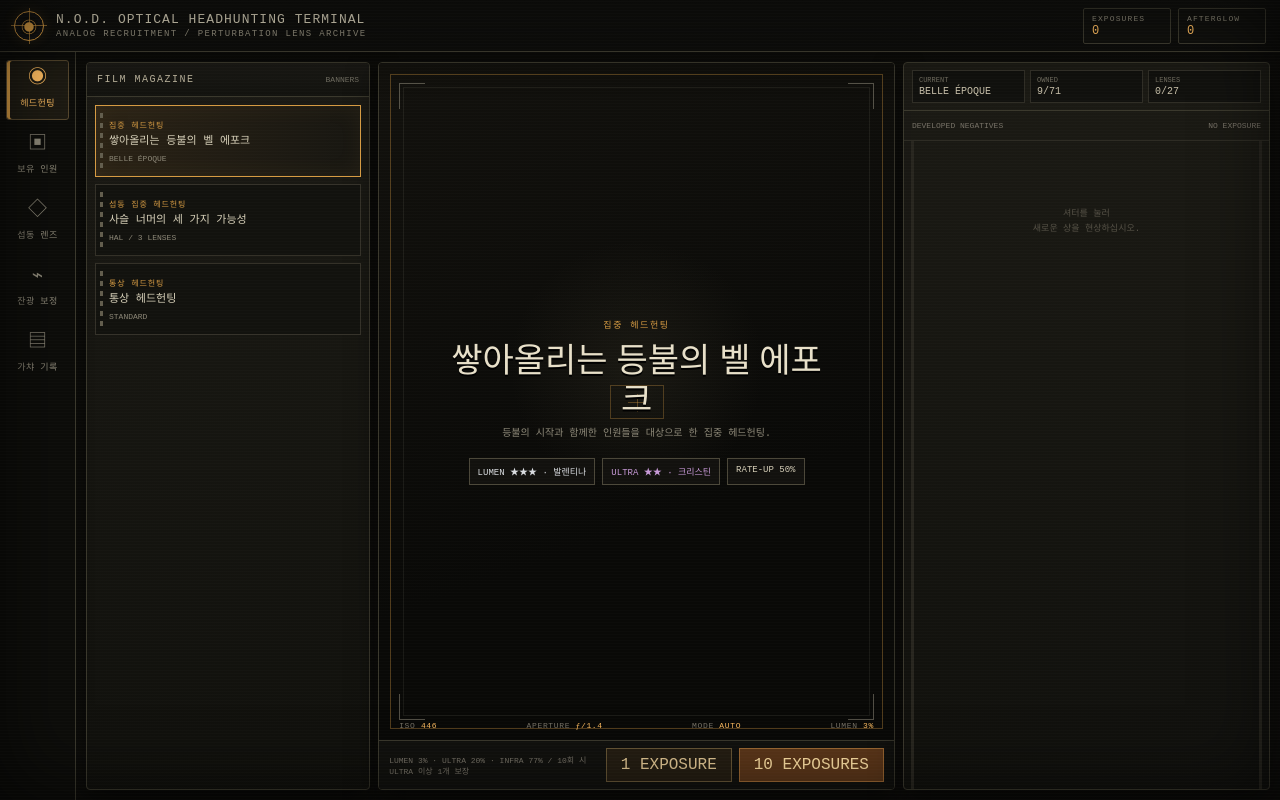
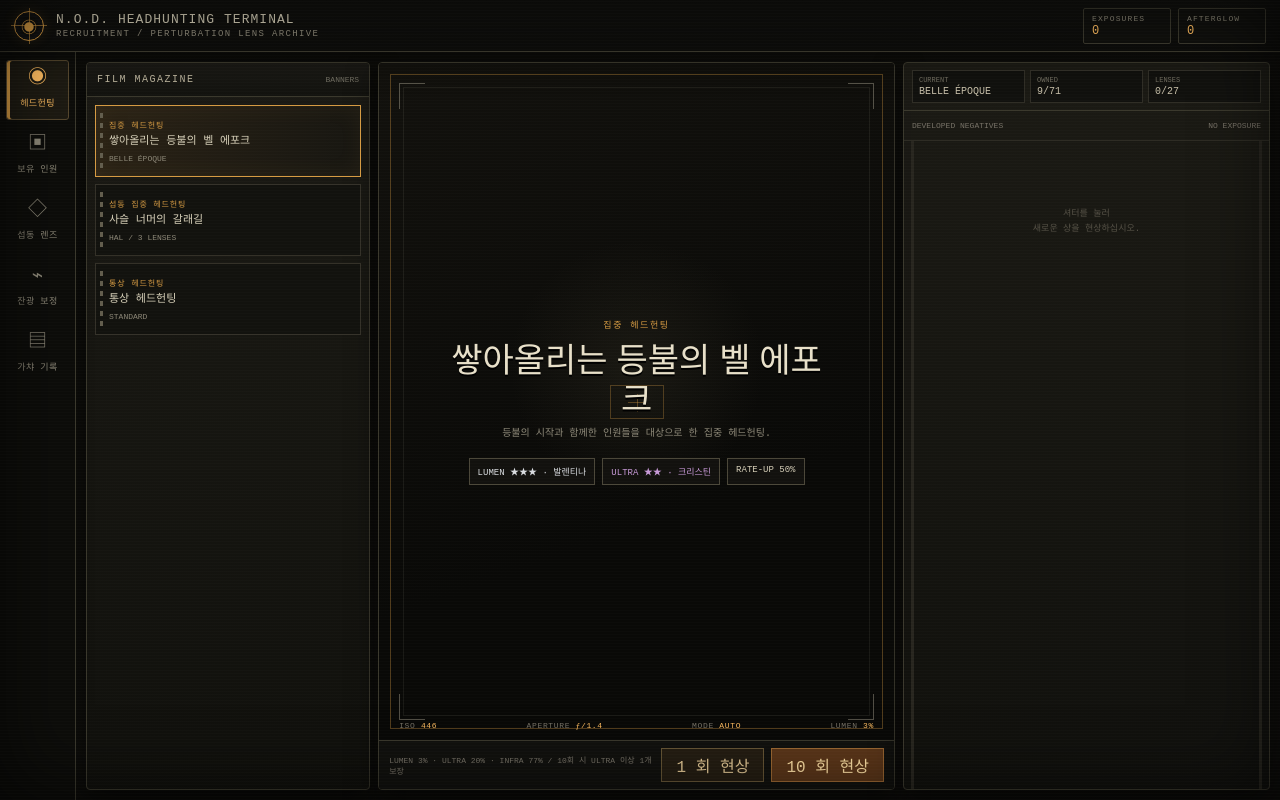
Before and after one commit to Zambaboy1234/Ltgatcha, a plain HTML site: page index.html in a window 1280 px wide. Drawn offline with Linux system fonts and the light colour scheme.

Commit message:
Update index.html

```diff
--- a/index.html
+++ b/index.html
@@ -3,7 +3,7 @@
 <head>
 <meta charset="UTF-8">
 <meta name="viewport" content="width=device-width, initial-scale=1, viewport-fit=cover">
-<title>N.O.D. 헤드헌팅 광학 단말</title>
+<title>등불사무소</title>
 <style>
 :root{
   --bg:#090907;
@@ -113,8 +113,8 @@ body::after{content:"";position:fixed;inset:0;pointer-events:none;z-index:998;bo
     <div class="brand">
       <div class="brandMark">◉</div>
       <div>
-        <div class="brandTitle">N.O.D. OPTICAL HEADHUNTING TERMINAL</div>
-        <div class="brandSub">ANALOG RECRUITMENT / PERTURBATION LENS ARCHIVE</div>
+        <div class="brandTitle">N.O.D. HEADHUNTING TERMINAL</div>
+        <div class="brandSub"> RECRUITMENT / PERTURBATION LENS ARCHIVE</div>
       </div>
     </div>
     <div class="resources">
@@ -154,8 +154,8 @@ body::after{content:"";position:fixed;inset:0;pointer-events:none;z-index:998;bo
             </div>
             <div class="shutterStrip">
               <div class="shutterHint">LUMEN 3% · ULTRA 20% · INFRA 77% / 10회 시 ULTRA 이상 1개 보장</div>
-              <button class="pullBtn" id="btn1">1 EXPOSURE</button>
-              <button class="pullBtn primary" id="btn10">10 EXPOSURES</button>
+              <button class="pullBtn" id="btn1">1 회 현상</button>
+              <button class="pullBtn primary" id="btn10">10 회 현상</button>
             </div>
           </div>
 
@@ -249,7 +249,7 @@ const LENS_DB=[
 
 const BANNERS={
  belleEpoque:{id:"belleEpoque",type:"집중 헤드헌팅",title:"쌓아올리는 등불의 벨 에포크",short:"BELLE ÉPOQUE",subtitle:"등불의 시작과 함께한 인원들을 대상으로 한 집중 헤드헌팅.",pickups:[{type:"character",key:"발렌티나"},{type:"character",key:"크리스틴"}],pickupRate:.5},
- halLens:{id:"halLens",type:"섭동 집중 헤드헌팅",title:"사슬 너머의 세 가지 가능성",short:"HAL / 3 LENSES",subtitle:"할에게서 갈라져 나온 세 개의 섭동 렌즈가 집중 등장합니다.",pickups:[{type:"lens",key:"lens_hal_1"},{type:"lens",key:"lens_hal_2"},{type:"lens",key:"lens_hal_3"}],pickupRate:.5},
+ halLens:{id:"halLens",type:"섭동 집중 헤드헌팅",title:"사슬 너머의 갈래길",short:"HAL / 3 LENSES",subtitle:"할에게서 갈라져 나온 섭동 렌즈가 집중 등장합니다.",pickups:[{type:"lens",key:"lens_hal_1"},{type:"lens",key:"lens_hal_2"},{type:"lens",key:"lens_hal_3"}],pickupRate:.5},
  standard:{id:"standard",type:"통상 헤드헌팅",title:"통상 헤드헌팅",short:"STANDARD",subtitle:"특정 인원 또는 섭동 렌즈에 대한 확률 보정이 적용되지 않습니다.",pickups:[],pickupRate:0}
 };
 
```
